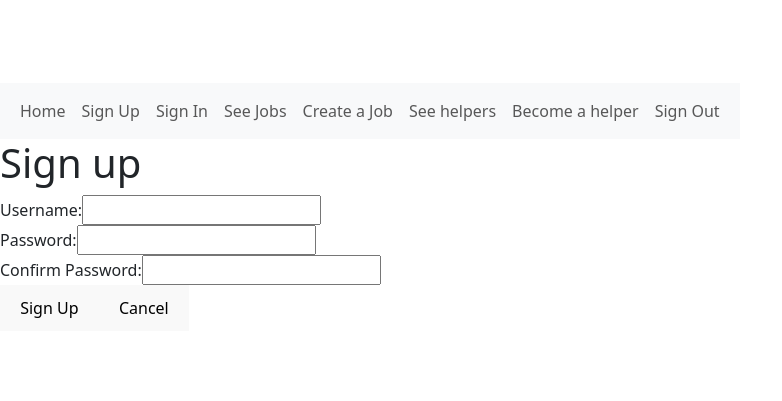
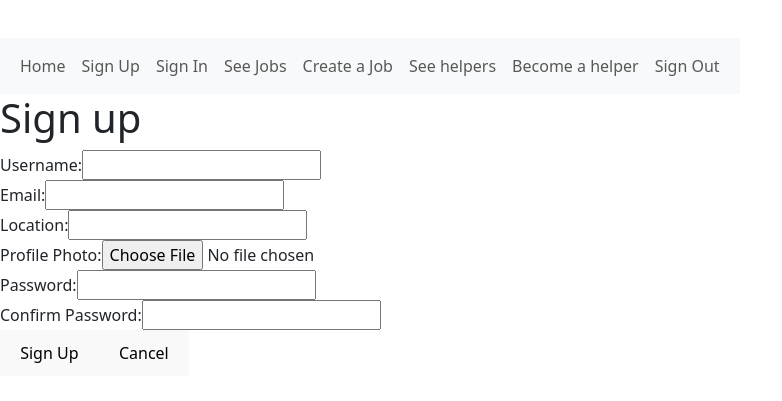
Before and after one commit to iris-noonan/local-heroes-frontend, a React (Vite) app: page /signup in a window 1280 px wide. Shown: the part 193-594 px from the top of the page, without its empty margins (0-782 px from the left). Built offline with nearby package versions, Linux system fonts and the light colour scheme; no server answers.

Commit message:
added photo to signup form, added email and location to signup form, added interceptor service

```diff
--- a/src/pages/SignUp/SignUp.jsx
+++ b/src/pages/SignUp/SignUp.jsx
@@ -8,9 +8,14 @@ const SignUp = ({ setUser }) => {
   // ! State
   const [formData, setFormData] = useState({
     username: '',
+    email: '',
+    location: '',
+    photo: '',
     password: '',
     confirmPassword: ''
   })
+
+  const [selectedFile, setSelectedFile] = useState(null);
 
   // ! Location variables
   const navigate = useNavigate()
@@ -20,8 +25,13 @@ const SignUp = ({ setUser }) => {
     setFormData({ ...formData, [e.target.name]: e.target.value })
   }
 
+  const handleFileSelect = (e) => {
+    setSelectedFile(e.target.files[0])
+  }
+
   const handleSubmit = async (e) => {
     e.preventDefault()
+    formData.photo =  selectedFile;
     try {
       const { user } = await signup(formData) // sign in
       setUser(user) // set user to state
@@ -46,6 +56,31 @@ const SignUp = ({ setUser }) => {
               name="username"
               onChange={handleChange}
             />
+          </div>
+          <div>
+            <label htmlFor="email">Email:</label>
+            <input
+              type="text"
+              id="email"
+              value={formData.email}
+              name="email"
+              onChange={handleChange}
+            />
+          </div>
+
+          <div>
+            <label htmlFor="location">Location:</label>
+            <input
+              type="text"
+              id="location"
+              value={formData.location}
+              name="location"
+              onChange={handleChange}
+            />
+          </div>
+          <div>
+            <label htmlFor="photo">Profile Photo:</label>
+            <input type="file" name="photo" id="photo" accept="image/*" onChange={handleFileSelect} />
           </div>
           <div>
             <label htmlFor="password">Password:</label>
--- a/src/services/interceptors.js
+++ b/src/services/interceptors.js
@@ -1 +1,12 @@
 // add interceptor
+import axios from 'axios'
+import { getToken } from '../utils/auth'
+const axiosAuth = axios.create()
+axiosAuth.interceptors.request.use((config) => {
+    const token = getToken()
+    if (token) {
+        config.headers.Authorization = `Bearer ${token}`
+    }
+    return config
+})
+export default axiosAuth
--- a/src/services/userService.js
+++ b/src/services/userService.js
@@ -1,11 +1,16 @@
 import { setToken } from '../utils/auth'
-import axios from 'axios'
+import axios from './interceptors'
 
 const BASE_URL = `${import.meta.env.VITE_BACK_END_SERVER_URL}/users`
 
 export const signup = async (formData) => {
   // Sign up a user
-  const { data } = await axios.post(`${BASE_URL}/signup`, formData)
+  const config = {
+    headers: {
+      'content-type': 'multipart/form-data'
+    }
+  }
+  const { data } = await axios.post(`${BASE_URL}/signup`, formData, config)
 
   // Set the token to local storage
   if(data.token) {
@@ -26,3 +31,9 @@ export const signin = async (formData) => {
 
   return data
 }
+
+// export const profile = async (formData) => {
+//   // Sign up a user
+//   const { data } = await axios.post(`${BASE_URL}/profile`, formData)
+//   return data
+// }
```
